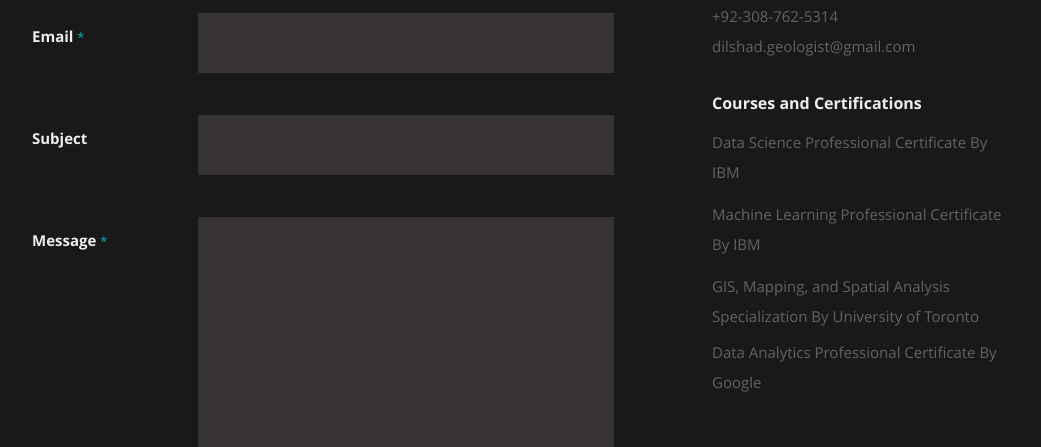
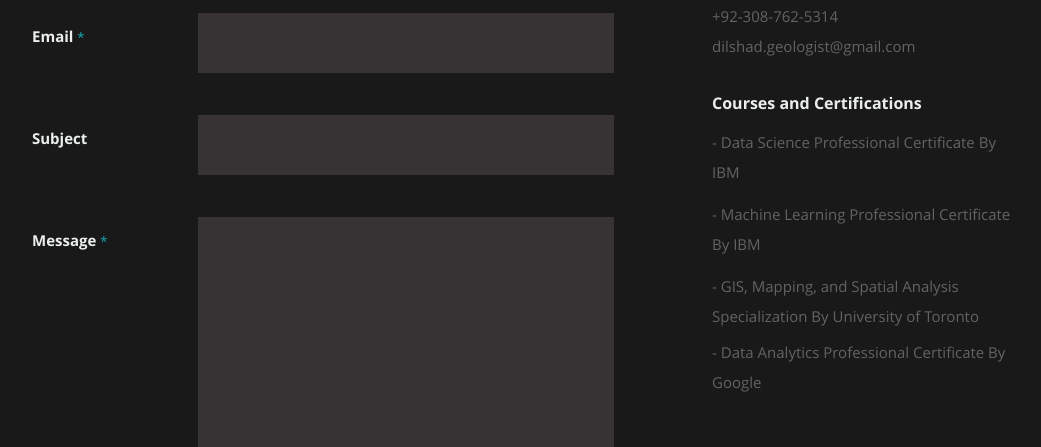
Before and after one commit to dilshad-geol/Portfolio_ReactJS, a React (Create React App) app: page / in a window 1280 px wide. Shown: the part 4300-4747 px from the top of the page, without its empty margins (118-1159 px from the left). Built offline with nearby package versions, Linux system fonts and the light colour scheme.

Commit message:
Updated contacts

```diff
--- a/src/Components/Contact.js
+++ b/src/Components/Contact.js
@@ -92,23 +92,23 @@ class Contact extends Component {
                   <ul id="twitter">
                      <li>
                         <span>
-                        Data Science Professional Certificate
+                        - Data Science Professional Certificate
                         By IBM
                         </span>
                      </li>
                      <li>
                         <span>
-                        Machine Learning Professional Certificate
+                        - Machine Learning Professional Certificate
                         By IBM
                         </span>
                      </li>
                      <span>
-                     GIS, Mapping, and Spatial Analysis Specialization
+                     - GIS, Mapping, and Spatial Analysis Specialization
                      By University of Toronto
                         </span>
                      <li>
                      <span>
-                     Data Analytics Professional Certificate
+                     - Data Analytics Professional Certificate
                      By Google
                         </span>
                      </li>
```
